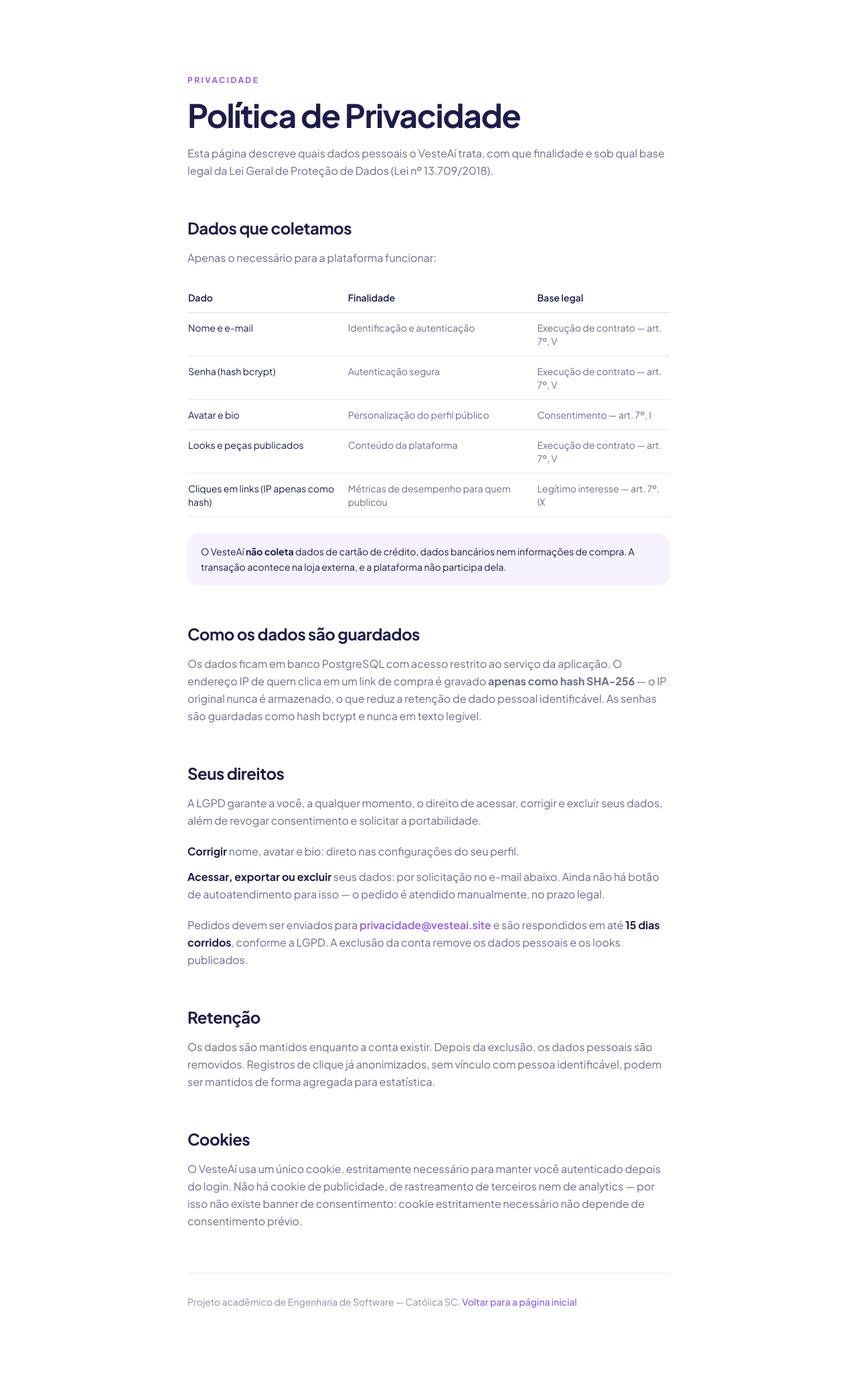
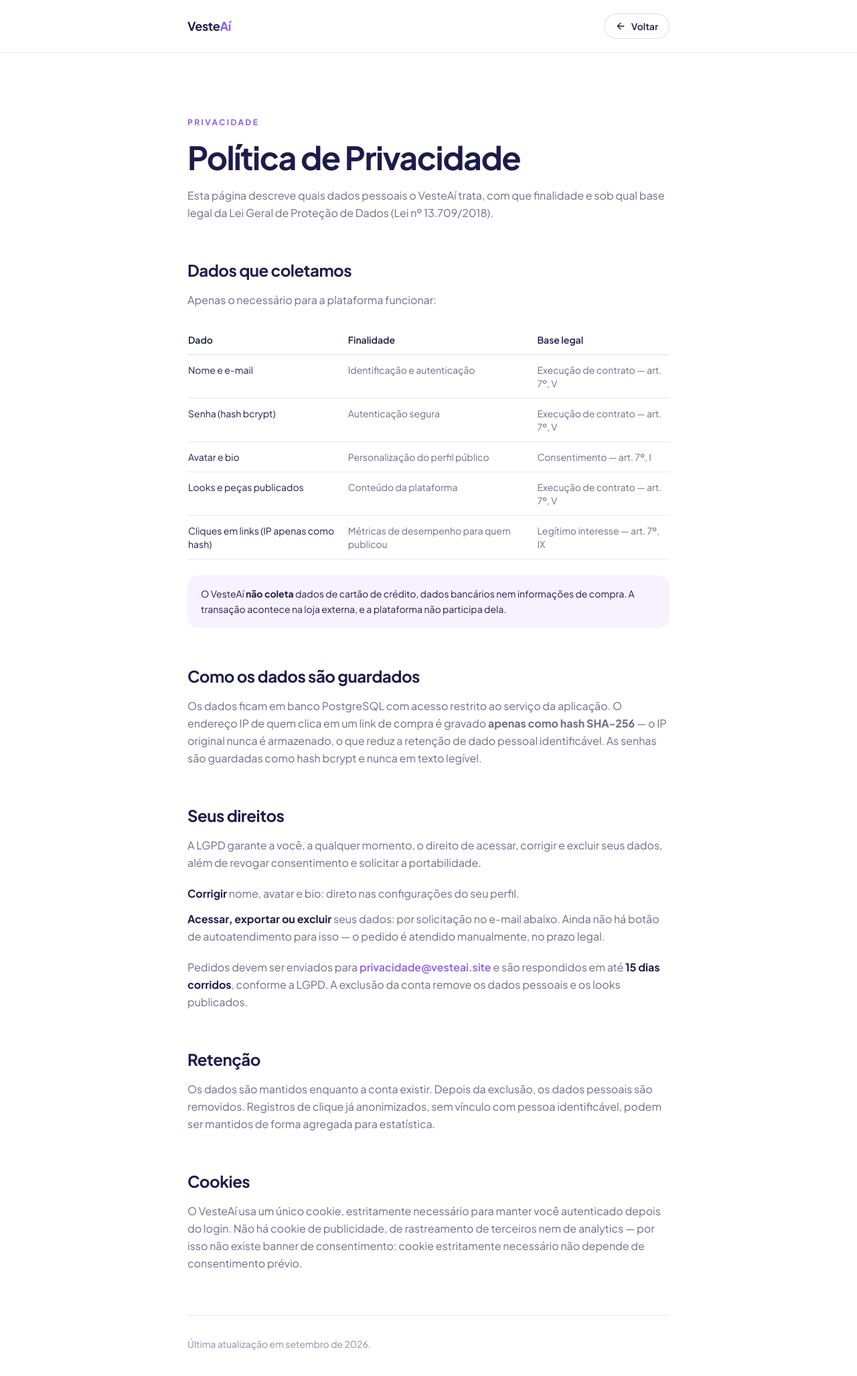
Before and after one commit to kalebefukuda/veste-ai, a Next.js app in the folder frontend/: page /privacidade in a window 1280 px wide. Shown: the top 2054 px of the page at 67% size. Built offline with nearby package versions, Linux system fonts and the light colour scheme.

Commit message:
feat(web): add a header with a back link to the privacy page

```diff
--- a/frontend/app/(public)/privacidade/page.tsx
+++ b/frontend/app/(public)/privacidade/page.tsx
@@ -1,4 +1,5 @@
 import type { Metadata } from "next";
+import { ArrowLeft } from "lucide-react";
 import Link from "next/link";
 
 import { CONTATO_LGPD } from "@/lib/contato";
@@ -39,7 +40,29 @@
 
 export default function PrivacidadePage() {
   return (
-    <main className="mx-auto max-w-3xl px-6 py-20 lg:py-28">
+    <>
+      <header className="border-b border-navy/10">
+        <div className="mx-auto flex max-w-3xl items-center justify-between gap-4 px-6 py-5">
+          <Link
+            href="/"
+            aria-label="VesteAí — voltar para a página inicial"
+            className="rounded-full text-lg font-bold tracking-[-0.02em] focus-visible:ring-2 focus-visible:ring-purple/40"
+          >
+            <span className="text-navy">Veste</span>
+            <span className="text-purple">Aí</span>
+          </Link>
+
+          <Link
+            href="/"
+            className="inline-flex items-center gap-2 rounded-full border border-navy/15 px-4 py-2 text-sm font-semibold text-navy transition hover:border-purple hover:text-purple focus-visible:ring-2 focus-visible:ring-purple/40"
+          >
+            <ArrowLeft size={16} aria-hidden />
+            Voltar
+          </Link>
+        </div>
+      </header>
+
+      <main className="mx-auto max-w-3xl px-6 py-16 lg:py-24">
         <p className="text-xs font-bold uppercase tracking-[0.2em] text-purple">
           Privacidade
         </p>
@@ -48,8 +71,8 @@
         </h1>
         <p className="mt-5 leading-relaxed text-navy/65">
           Esta página descreve quais dados pessoais o VesteAí trata, com que
-        finalidade e sob qual base legal da Lei Geral de Proteção de Dados (Lei
-        nº 13.709/2018).
+          finalidade e sob qual base legal da Lei Geral de Proteção de Dados
+          (Lei nº 13.709/2018).
         </p>
 
         <h2 className="mt-14 text-2xl font-bold tracking-[-0.02em] text-navy">
@@ -90,9 +113,9 @@
         </div>
 
         <p className="mt-6 rounded-2xl bg-purple-light/15 px-5 py-4 text-sm leading-relaxed text-navy">
-        O VesteAí <strong>não coleta</strong> dados de cartão de crédito, dados
-        bancários nem informações de compra. A transação acontece na loja
-        externa, e a plataforma não participa dela.
+          O VesteAí <strong>não coleta</strong> dados de cartão de crédito,
+          dados bancários nem informações de compra. A transação acontece na
+          loja externa, e a plataforma não participa dela.
         </p>
 
         <h2 className="mt-14 text-2xl font-bold tracking-[-0.02em] text-navy">
@@ -111,8 +134,8 @@
         </h2>
         <p className="mt-4 leading-relaxed text-navy/65">
           A LGPD garante a você, a qualquer momento, o direito de acessar,
-        corrigir e excluir seus dados, além de revogar consentimento e solicitar
-        a portabilidade.
+          corrigir e excluir seus dados, além de revogar consentimento e
+          solicitar a portabilidade.
         </p>
         <ul className="mt-5 space-y-3 leading-relaxed text-navy/65">
           <li>
@@ -122,8 +145,8 @@
           <li>
             <strong className="text-navy">Acessar, exportar ou excluir</strong>{" "}
             seus dados: por solicitação no e-mail abaixo. Ainda não há botão de
-          autoatendimento para isso — o pedido é atendido manualmente, no prazo
-          legal.
+            autoatendimento para isso — o pedido é atendido manualmente, no
+            prazo legal.
           </li>
         </ul>
         <p className="mt-5 leading-relaxed text-navy/65">
@@ -154,22 +177,17 @@
           Cookies
         </h2>
         <p className="mt-4 leading-relaxed text-navy/65">
-        O VesteAí usa um único cookie, estritamente necessário para manter você
-        autenticado depois do login. Não há cookie de publicidade, de
-        rastreamento de terceiros nem de analytics — por isso não existe banner
-        de consentimento: cookie estritamente necessário não depende de
+          O VesteAí usa um único cookie, estritamente necessário para manter
+          você autenticado depois do login. Não há cookie de publicidade, de
+          rastreamento de terceiros nem de analytics — por isso não existe
+          banner de consentimento: cookie estritamente necessário não depende de
           consentimento prévio.
         </p>
 
         <p className="mt-16 border-t border-navy/10 pt-8 text-sm text-navy/50">
-        Projeto acadêmico de Engenharia de Software — Católica SC.{" "}
-        <Link
-          href="/"
-          className="rounded font-medium text-purple underline-offset-4 hover:underline"
-        >
-          Voltar para a página inicial
-        </Link>
+          Última atualização em setembro de 2026.
         </p>
       </main>
+    </>
   );
 }
--- a/frontend/components/layout/Footer.tsx
+++ b/frontend/components/layout/Footer.tsx
@@ -41,8 +41,8 @@
 
       <div className="mx-auto mt-10 max-w-6xl border-t border-navy/10 px-6 pt-6">
         <p className="text-sm text-navy/50">
-          &copy; {new Date().getFullYear()} VesteAí. Projeto acadêmico de
-          Engenharia de Software — Católica SC.
+          &copy; {new Date().getFullYear()} VesteAí. Todos os direitos
+          reservados.
         </p>
       </div>
     </footer>
```
Lines whose indentation alone changed are shown as unchanged.
